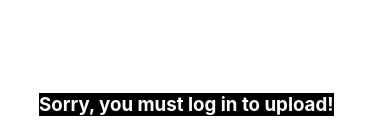
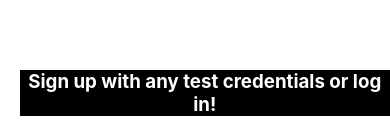
Before and after one commit to aaronleon1/instagram-clone, a React (Create React App) app: page / in a window 390 px wide. Shown: the part 711-841 px from the top of the page. Built offline with nearby package versions, Linux system fonts and the light colour scheme; no server answers; the database is empty.

Commit message:
Changed logged out alert to let user know they can use any test credentials to encourage a test upload

```diff
--- a/src/App.css
+++ b/src/App.css
@@ -41,13 +41,13 @@
   color: white;
   position: fixed;
   bottom: 2%;
-  left: 43%;
+  left: 40%;
   z-index: 10;
 }
 
 @media screen and (max-width: 960px){
   .logged-out{
-    left: 10%;
+    left: 5%;
   }
 
 }
--- a/src/App.js
+++ b/src/App.js
@@ -211,7 +211,7 @@ function App() {
       {user?.displayName ? ( //optional use but prefer the try/catch
         <ImageUpload username={user.displayName}/>
       ) : (
-        <h3 className='logged-out'>Sorry, you must log in to upload!</h3>
+        <h3 className='logged-out'>Sign up with any test credentials or log in!</h3>
       )}
 
 
```
